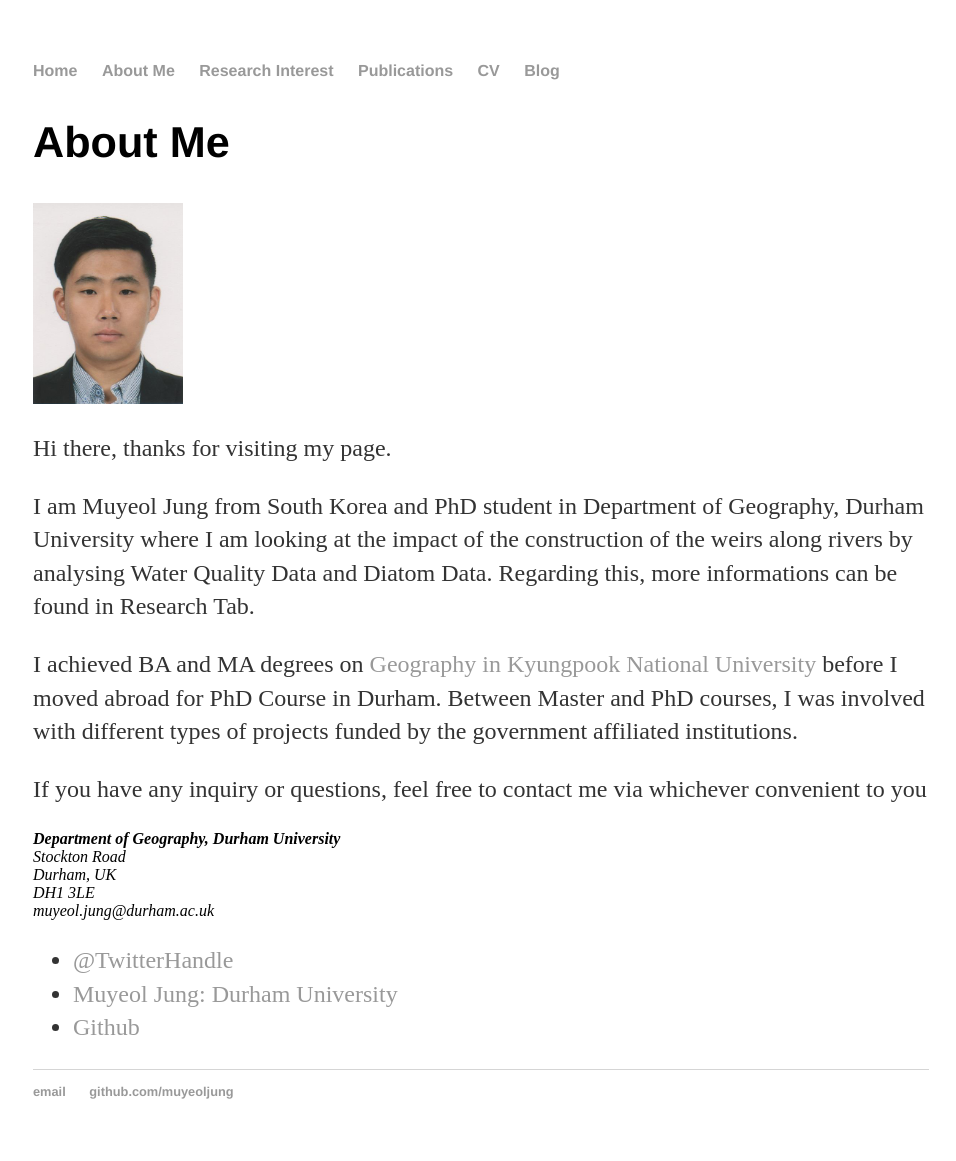
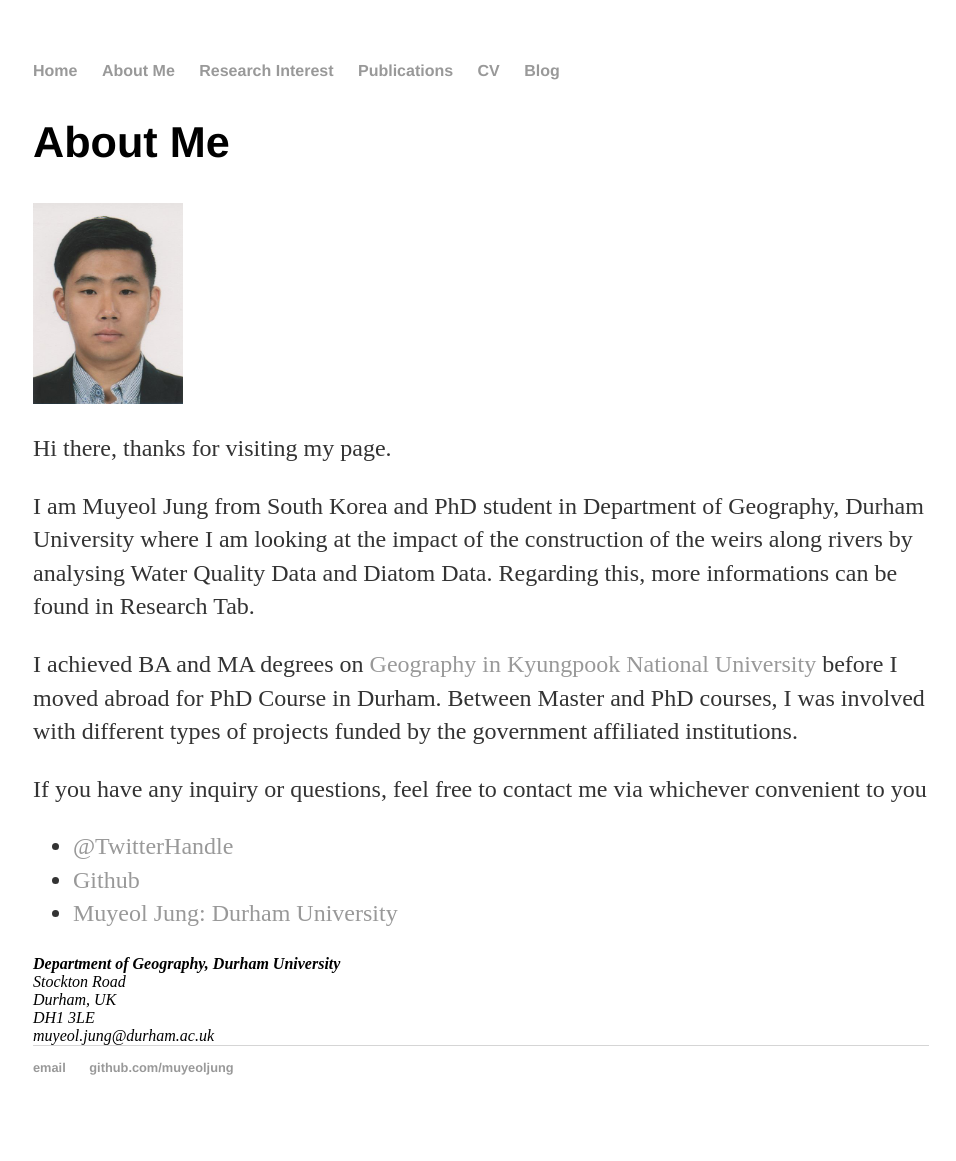
Before and after one commit to muyeoljung/muyeoljung.github.io, a Jekyll site: the page built from about/index.html, in a window 1280 px wide. Shown: the whole page, without its empty margins (159-1115 px from the left). Built offline with Jekyll 4.4.1, drawn with Linux system fonts in a browser that asks for light colours; after the commit the page ends 1137 px from its top, so only the background shows below that.

Commit message:
Update index.html

```diff
--- a/about/index.html
+++ b/about/index.html
@@ -10,16 +10,17 @@ title: About Me
 			<p> I am Muyeol Jung from South Korea and PhD student in Department of Geography, Durham University where I am looking at the impact of the construction of the weirs along rivers by analysing Water Quality Data and Diatom Data. Regarding this, more informations can be found in Research Tab.</p>
 			<p> I achieved BA and MA degrees on <a href="https://geog.knu.ac.kr/">Geography in Kyungpook National University</a> before I moved abroad for PhD Course in Durham. Between Master and PhD courses, I was involved with different types of projects funded by the government affiliated institutions. </p>
 			<p> If you have any inquiry or questions, feel free to contact me via whichever convenient to you </p>
-					<address>
+
+			<ul class="contacts">
+				<li><a href="#">@TwitterHandle</a></li>
+				<li><a href="https://github.com/muyeoljung">Github</a></li>
+				<li><a href="https://www.dur.ac.uk/research/directory/staff/?mode=staff&id=16647">Muyeol Jung: Durham University</a></li>
+				</ul>
+			<address>
 					<strong>Department of Geography, Durham University</strong><br>
 					Stockton Road<br>
 					Durham, UK<br>
 					DH1 3LE<br>
 					<span class="obfuscate">muyeol.jung@durham.ac.uk</span>
 					</address>
-			<ul class="contacts">
-				<li><a href="#">@TwitterHandle</a></li>
-				<li><a href="https://www.dur.ac.uk/research/directory/staff/?mode=staff&id=16647">Muyeol Jung: Durham University</a></li>
-				<li><a href="https://github.com/muyeoljung">Github</a></li>
-				</ul>
 		</div>
```
